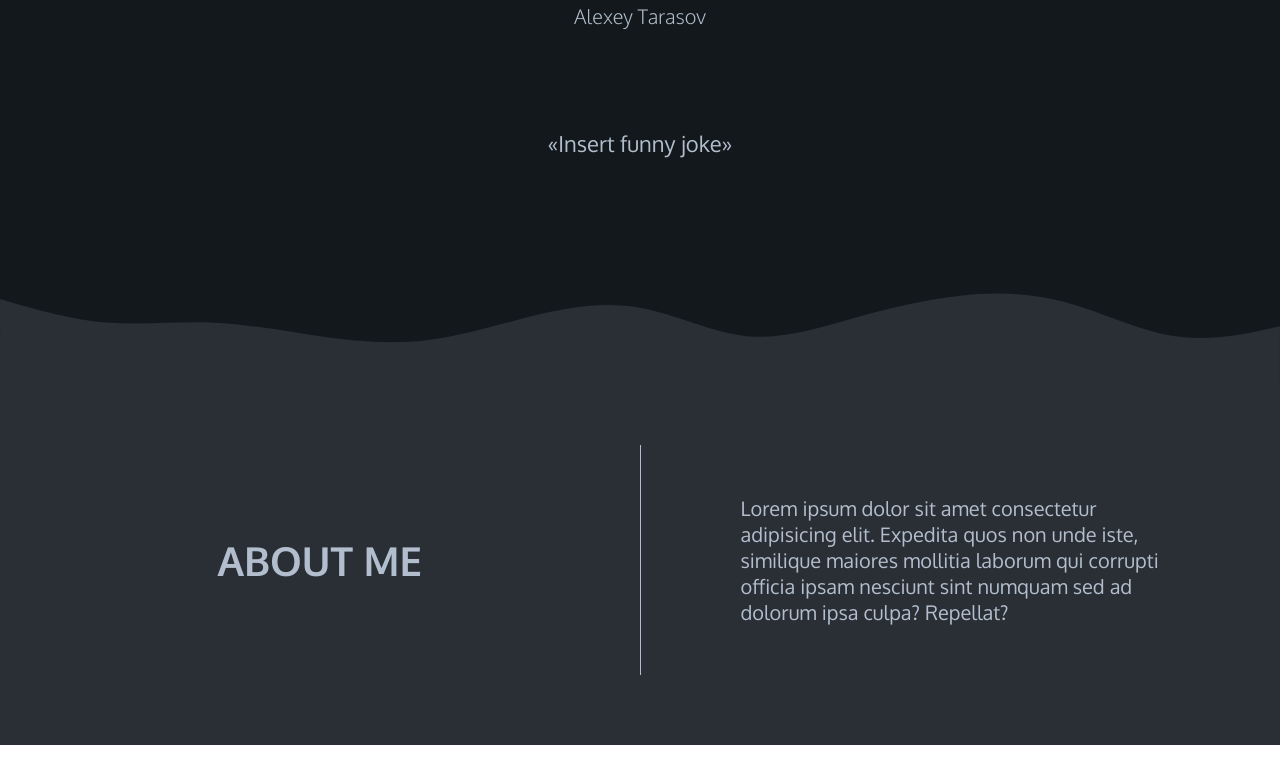
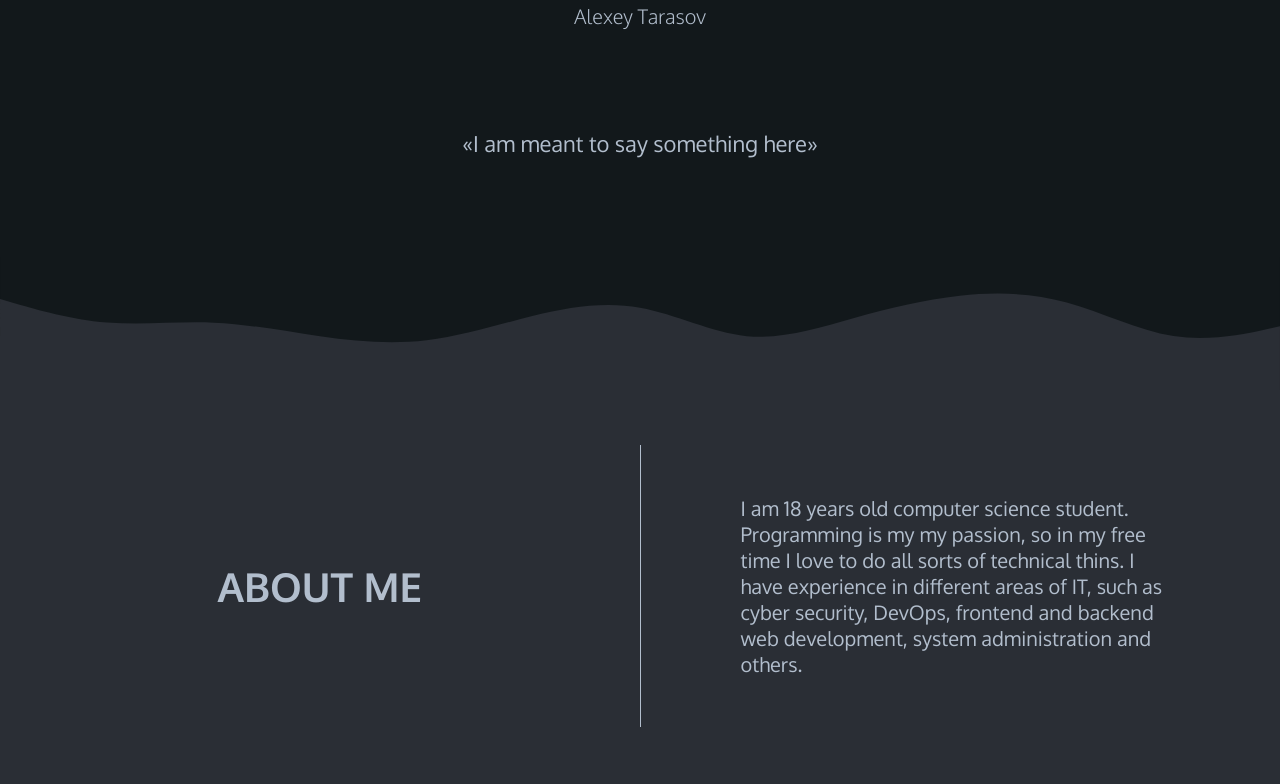
Before and after one commit to LeKSuS-04/LeKSuS-04.github.io, a Vue app: page / in a window 1280 px wide. Shown: the part 494-1278 px from the top of the page. Before the commit the page ends 1239 px from the top, so only its background shows below. Built offline with nearby package versions, Linux system fonts and the light colour scheme.

Commit message:
Updated about me

```diff
--- a/src/views/HomeView.vue
+++ b/src/views/HomeView.vue
@@ -1,7 +1,7 @@
 <script setup>
 import { ref } from "vue";
 import WavyTextBlock from "../components/WavyBlocks/WavyTextBlock.vue";
-const quote = ref("Insert funny joke");
+const quote = ref("I am meant to say something here");
 </script>
 
 <template>
@@ -51,6 +51,10 @@ const quote = ref("Insert funny joke");
     bg="var(--background-alt-color)"
     fg="var(--text-color)"
   >
+    I am 18 years old computer science student. Programming is my my passion, so
+    in my free time I love to do all sorts of technical thins. I have experience
+    in different areas of IT, such as cyber security, DevOps, frontend and
+    backend web development, system administration and others.
   </WavyTextBlock>
 </template>
 
```
